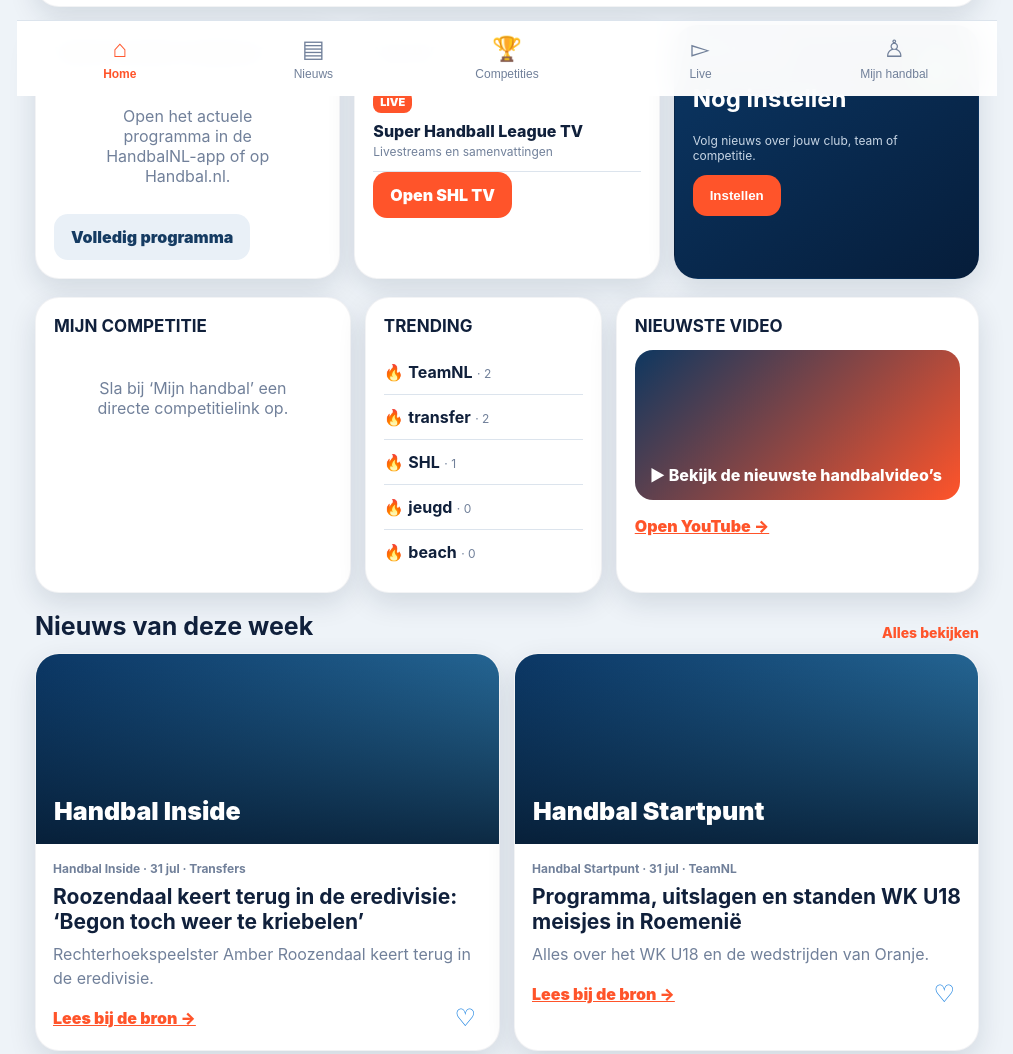
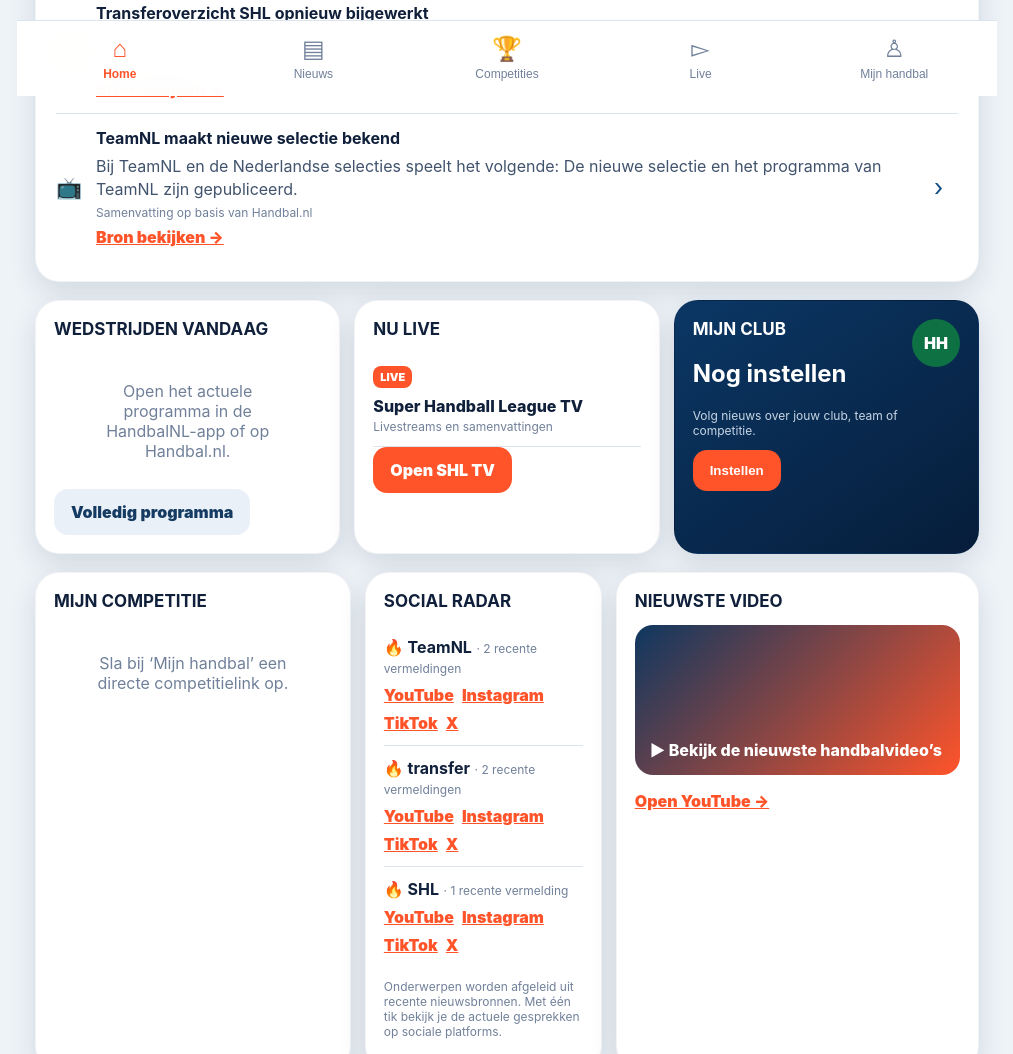
Before and after one commit to maartenjandekoning-star/handbalhub, a plain HTML site: page index.html in a window 1280 px wide. Shown: the part 704-1758 px from the top of the page, without its empty margins (133-1146 px from the left). Drawn offline with Linux system fonts and the light colour scheme; no server answers.

Commit message:
Add files via upload

```diff
--- a/index.html
+++ b/index.html
@@ -6,7 +6,7 @@
 <meta name="theme-color" content="#061d3a">
 <link rel="manifest" href="manifest.webmanifest">
 <link rel="apple-touch-icon" href="icon-192.png">
-<title>HandbalHub</title>
+<title>HandbalHub 4.1</title>
 <style>
 :root{--navy:#061d3a;--navy2:#0b3765;--blue:#0f4d82;--orange:#ff542a;--bg:#eef3f8;--card:#fff;--text:#10203b;--muted:#71809a;--line:#dce4ed;--shadow:0 10px 28px rgba(4,29,58,.12);--radius:24px}
 *{box-sizing:border-box}html,body{margin:0;background:var(--bg);font-family:-apple-system,BlinkMacSystemFont,"Segoe UI",Inter,Arial,sans-serif;color:var(--text)}
@@ -56,7 +56,7 @@ main{padding:18px}.section{margin-top:18px}.card{background:var(--card);border-r
   </div>
   <div class="section grid-bottom">
     <div class="card mini stand"><h3>Mijn competitie</h3><div id="competitionHome" class="empty">Sla bij ‘Mijn handbal’ een directe competitielink op.</div></div>
-    <div class="card mini"><h3>Trending</h3><div id="trending"></div></div>
+    <div class="card mini"><h3>Social radar</h3><div id="socialRadar"></div><p class="meta" style="margin-top:12px">Onderwerpen worden afgeleid uit recente nieuwsbronnen. Met één tik bekijk je de actuele gesprekken op sociale platforms.</p></div>
     <div class="card mini"><h3>Nieuwste video</h3><div class="video-thumb">▶ Bekijk de nieuwste handbalvideo’s</div><p><a class="read" href="https://www.youtube.com/results?search_query=nederlands+handbal" target="_blank">Open YouTube →</a></p></div>
   </div>
   <div class="section">
@@ -75,9 +75,11 @@ main{padding:18px}.section{margin-top:18px}.card{background:var(--card);border-r
 <section id="competitions" class="view">
   <div class="pagehead"><h2>Competities</h2><p>Programma, uitslagen en standen via officiële kanalen.</p></div>
   <div class="card panel">
-    <h3>HandbalNL</h3><p>Voor actuele wedstrijden, uitslagen en standen is de officiële HandbalNL-app het betrouwbaarst.</p>
-    <a class="btn" href="https://apps.apple.com/nl/app/handbalnl/id1272156836" target="_blank">Open in App Store</a>
-    <a class="btn secondary" href="https://handbal.nl/programma-uitslagen-standen/" target="_blank">Open Handbal.nl</a>
+    <h3>HandbalNL</h3>
+    <p>De officiële HandbalNL-app bevat programma’s, uitslagen, standen en favoriete teams. Een rechtstreekse app-deeplink is niet publiek beschikbaar; daarom bieden we drie betrouwbare routes.</p>
+    <a class="btn" href="https://handbal.nl/ontdek-nhv/ons-bestuur/handbalnlapp/" target="_blank">HandbalNL-informatie</a>
+    <a class="btn secondary" href="https://apps.apple.com/nl/app/handbalnl/id1272156836" target="_blank">Bekijk in App Store</a>
+    <a class="btn secondary" href="https://handbal.nl/programma-uitslagen-standen/" target="_blank">Programma en standen</a>
   </div>
   <div class="card panel section"><h3>Mijn favoriete competitie</h3><input class="input" id="compName" placeholder="Naam, bijvoorbeeld SHL Men"><input class="input" style="margin-top:10px" id="compUrl" placeholder="Plak de directe competitielink"><button class="btn" style="margin-top:10px" onclick="saveCompetition()">Opslaan</button><div id="compSaved" style="margin-top:14px"></div></div>
 </section>
@@ -108,11 +110,11 @@ main{padding:18px}.section{margin-top:18px}.card{background:var(--card);border-r
 <script>
 const FALLBACK = [
 {title:"Roozendaal keert terug in de eredivisie: ‘Begon toch weer te kriebelen’",source:"Handbal Inside",date:"2026-07-31T18:00:00",category:"Transfers",url:"https://www.handbalinside.nl/",summary:"Rechterhoekspeelster Amber Roozendaal keert terug in de eredivisie.",image:""},
-{title:"Programma, uitslagen en standen WK U18 meisjes in Roemenië",source:"Handbal Startpunt",date:"2026-07-31T14:00:00",category:"TeamNL",url:"https://www.handbalstartpunt.nl/",summary:"Alles over het WK U18 en de wedstrijden van Oranje.",image:""},
+{title:"Programma, uitslagen en standen WK U18 meisjes in Roemenië",source:"Handbal Startpunt",date:"2026-07-31T14:00:00",category:"TeamNL",url:"https://www.handbalstartpunt.nl/nieuws/",summary:"Alles over het WK U18 en de wedstrijden van Oranje.",image:""},
 {title:"TeamNL maakt nieuwe selectie bekend",source:"Handbal.nl",date:"2026-07-31T12:00:00",category:"TeamNL",url:"https://handbal.nl/nieuws/",summary:"De nieuwe selectie en het programma van TeamNL zijn gepubliceerd.",image:""},
 {title:"Transferoverzicht SHL opnieuw bijgewerkt",source:"Super Handball League",date:"2026-07-30T10:00:00",category:"SHL",url:"https://superhandballeague.com/",summary:"De selecties van de clubs krijgen steeds meer vorm.",image:""},
 {title:"Regionaal handbalnieuws uit Oost-Nederland",source:"HandbalOost",date:"2026-07-29T11:00:00",category:"Verenigingen",url:"https://handbaloost.nl/",summary:"Nieuws en ontwikkelingen bij clubs in Oost-Nederland.",image:""},
-{title:"Helius bereidt zich voor op het nieuwe seizoen",source:"Groot Hellevoet",date:"2026-07-28T09:00:00",category:"Verenigingen",url:"https://www.groothellevoet.nl/",summary:"Lokaal nieuws rond Helius en het handbal in Hellevoetsluis.",image:""}
+{title:"Helius bereidt zich voor op het nieuwe seizoen",source:"Groot Hellevoet",date:"2026-07-28T09:00:00",category:"Verenigingen",url:"https://www.groothellevoet.nl/nieuws/actueel/",summary:"Lokaal nieuws rond Helius en het handbal in Hellevoetsluis.",image:""}
 ];
 const SOURCES = [
 {name:"Handbal Inside",feeds:["https://www.handbalinside.nl/feed/"]},
@@ -128,6 +130,22 @@ const strip=s=>{const d=document.createElement("div");d.innerHTML=s||"";return (
 const abs=(u,b)=>{try{return new URL(u,b).href}catch{return u||""}};
 function category(t){t=t.toLowerCase();if(/teamnl|oranje|wk|ek|international/.test(t))return"TeamNL";if(/transfer|contract|versterk|keert terug/.test(t))return"Transfers";if(/super handball|shl|eredivisie/.test(t))return"SHL";if(/beach/.test(t))return"Beach";return"Nieuws"}
 function proxy(url){return "https://api.allorigins.win/raw?url="+encodeURIComponent(url)}
+
+async function enrichImages(list){
+ const targets=list.filter(a=>!a.image&&a.url).slice(0,10);
+ await Promise.all(targets.map(async a=>{
+  try{
+   const r=await fetch(proxy(a.url),{cache:"force-cache"}); if(!r.ok)return;
+   const txt=await r.text(); const doc=new DOMParser().parseFromString(txt,"text/html");
+   const img=doc.querySelector('meta[property="og:image"]')?.content||doc.querySelector('meta[name="twitter:image"]')?.content||doc.querySelector("article img,main img")?.src||"";
+   if(img)a.image=abs(img,a.url);
+   const desc=doc.querySelector('meta[property="og:description"]')?.content||doc.querySelector('meta[name="description"]')?.content||"";
+   if(desc&&(!a.summary||a.summary.length<60))a.summary=strip(desc).slice(0,260);
+  }catch(e){}
+ }));
+ return list;
+}
+
 async function loadSource(src){
  for(const feed of src.feeds){
   try{
@@ -149,7 +167,7 @@ async function loadSource(src){
       return {title,source:src.name,date:n.querySelector("time")?.getAttribute("datetime")||n.querySelector("time")?.textContent||new Date().toISOString(),category:category(title),url:abs(a?.getAttribute("href"),feed),summary:strip(n.querySelector("p")?.textContent).slice(0,220),image:abs(n.querySelector("img")?.getAttribute("src"),feed)}
     }).filter(Boolean);
    }
-   if(list.length) return list;
+   if(list.length) return await enrichImages(list);
   }catch(e){}
  }
  return [];
@@ -164,22 +182,51 @@ async function loadNews(){
 }
 function articleCard(a){
  const saved=(JSON.parse(localStorage.getItem("hh_saved")||"[]")).includes(a.url);
- return `<article class="card article"><div class="article-img">${a.image?`<img src="${a.image}" onerror="this.remove()">`:""}<span>${a.source}</span></div><div class="article-body"><div class="article-meta">${a.source} · ${new Date(a.date).toLocaleDateString("nl-NL",{day:"numeric",month:"short"})} · ${a.category}</div><h3>${a.title}</h3><p>${a.summary||"Lees het volledige bericht bij de oorspronkelijke bron."}</p><div class="article-actions"><a class="read" href="${a.url}" target="_blank">Lees bij de bron →</a><button class="save" onclick='toggleSave(${JSON.stringify(a.url)})'>${saved?"♥":"♡"}</button></div></div></article>`
+ return `<article class="card article"><div class="article-img">${a.image?`<img src="${a.image}" onerror="this.remove()">`:""}<span>${a.source}</span></div><div class="article-body"><div class="article-meta">${a.source} · ${new Date(a.date).toLocaleDateString("nl-NL",{day:"numeric",month:"short"})} · ${a.category}</div><h3>${a.title}</h3><p>${editorialSummary(a)}</p><div class="article-actions"><a class="read" href="${a.url}" target="_blank">Lees bij de bron →</a><button class="save" onclick='toggleSave(${JSON.stringify(a.url)})'>${saved?"♥":"♡"}</button></div></div></article>`
 }
 function renderAll(){
  $("#weekCount").textContent=articles.length;
  $("#homeNews").innerHTML=articles.slice(0,4).map(articleCard).join("")||'<div class="card empty">Nog geen recente berichten geladen.</div>';
- renderNews(); renderToday(); renderTrending(); renderForYou(); renderSaved(); renderCompetition();
+ renderNews(); renderToday(); renderSocialRadar(); renderForYou(); renderSaved(); renderCompetition();
+}
+function editorialSummary(a){
+ const title=a.title.replace(/\s+/g," ").trim();
+ const raw=(a.summary||"").replace(/\s+/g," ").trim();
+ const lower=(title+" "+raw).toLowerCase();
+ let lead="";
+ if(/transfer|contract|keert terug|versterk/.test(lower)) lead="Op de transfermarkt is er beweging: ";
+ else if(/teamnl|oranje|wk|ek|international/.test(lower)) lead="Bij TeamNL en de Nederlandse selecties speelt het volgende: ";
+ else if(/programma|wedstrijdschema|beker|competitie/.test(lower)) lead="Voor de competities is een nieuwe update beschikbaar: ";
+ else if(/wint|winst|verslaat|uitslag/.test(lower)) lead="Sportief nieuws: ";
+ else if(/live|stream|video/.test(lower)) lead="Om te bekijken: ";
+ const base=raw&&raw.toLowerCase()!==title.toLowerCase()?raw:title;
+ let text=lead+base;
+ if(text.length>260) text=text.slice(0,257).replace(/\s+\S*$/,"")+"…";
+ if(!/[.!?…]$/.test(text)) text+=".";
+ return text;
 }
 function renderToday(){
- const picked=[]; for(const re of [/teamnl|oranje|wk|ek/i,/programma|uitslag|wedstrijd|beker/i,/transfer|contract|versterk/i,/shl|super handball|live/i]){const x=articles.find(a=>re.test(a.title+" "+a.category)&&!picked.includes(a));if(x)picked.push(x)}
+ const picked=[];
+ for(const re of [/teamnl|oranje|wk|ek/i,/programma|uitslag|wedstrijd|beker/i,/transfer|contract|versterk/i,/shl|super handball|live/i]){
+  const x=articles.find(a=>re.test(a.title+" "+a.category)&&!picked.includes(a));if(x)picked.push(x)
+ }
  for(const a of articles){if(picked.length>=4)break;if(!picked.includes(a))picked.push(a)}
  const emojis=["🇳🇱","🏆","🔁","📺"];
- $("#todayList").innerHTML=picked.slice(0,4).map((a,i)=>`<li onclick="window.open('${a.url}','_blank')"><span class="emoji">${emojis[i]}</span><div><strong>${a.title}</strong><div class="src">${a.source}</div></div><span class="arrow">›</span></li>`).join("");
+ $("#todayList").innerHTML=picked.slice(0,4).map((a,i)=>`<li><span class="emoji">${emojis[i]}</span><div><strong>${a.title}</strong><div style="margin-top:7px;line-height:1.45;color:#41536d">${editorialSummary(a)}</div><div class="src">Samenvatting op basis van ${a.source}</div><a class="read" href="${a.url}" target="_blank" style="display:inline-block;margin-top:7px">Bron bekijken →</a></div><span class="arrow">›</span></li>`).join("");
 }
-function renderTrending(){
- const terms=["TeamNL","SHL","transfer","jeugd","beach","beker"]; const counts=terms.map(t=>[t,articles.filter(a=>(a.title+" "+a.category).toLowerCase().includes(t.toLowerCase())).length]).sort((a,b)=>b[1]-a[1]).slice(0,5);
- $("#trending").innerHTML=counts.map(([t,c])=>`<div class="trend-item">🔥 <b>${t}</b> <span class="meta">· ${c}</span></div>`).join("");
+function socialSearchUrl(platform,term){
+ const q=encodeURIComponent(term+" handbal");
+ if(platform==="YouTube") return "https://www.youtube.com/results?search_query="+q;
+ if(platform==="Instagram") return "https://www.instagram.com/explore/search/keyword/?q="+q;
+ if(platform==="TikTok") return "https://www.tiktok.com/search?q="+q;
+ return "https://x.com/search?q="+q+"&src=typed_query&f=live";
+}
+function renderSocialRadar(){
+ const candidates=["TeamNL","SHL","transfer","jeugd","beach","beker","Aalsmeer","Volendam","Quintus"];
+ const ranked=candidates.map(t=>({t,c:articles.filter(a=>(a.title+" "+a.summary+" "+a.category).toLowerCase().includes(t.toLowerCase())).length}))
+   .filter(x=>x.c>0).sort((a,b)=>b.c-a.c).slice(0,4);
+ const list=ranked.length?ranked:[{t:"Nederlands handbal",c:articles.length}];
+ $("#socialRadar").innerHTML=list.map(({t,c})=>`<div class="trend-item"><div><b>🔥 ${t}</b> <span class="meta">· ${c} recente vermelding${c===1?"":"en"}</span></div><div style="display:flex;gap:8px;margin-top:8px;flex-wrap:wrap"><a class="read" href="${socialSearchUrl("YouTube",t)}" target="_blank">YouTube</a><a class="read" href="${socialSearchUrl("Instagram",t)}" target="_blank">Instagram</a><a class="read" href="${socialSearchUrl("TikTok",t)}" target="_blank">TikTok</a><a class="read" href="${socialSearchUrl("X",t)}" target="_blank">X</a></div></div>`).join("");
 }
 function renderNews(){
  const q=($("#search")?.value||"").toLowerCase();
--- a/service-worker.js
+++ b/service-worker.js
@@ -1,5 +1,5 @@
 
-const CACHE = 'handbalhub-4.0.2';
+const CACHE = 'handbalhub-4.1.0';
 const ASSETS = ['./','./index.html','./manifest.webmanifest','./icon-192.png','./icon-512.png'];
 self.addEventListener('install', e => e.waitUntil(caches.open(CACHE).then(c=>c.addAll(ASSETS)).then(()=>self.skipWaiting())));
 self.addEventListener('activate', e => e.waitUntil(caches.keys().then(keys=>Promise.all(keys.filter(k=>k!==CACHE).map(k=>caches.delete(k)))).then(()=>self.clients.claim())));
```
Also changed, not shown: README.md.
